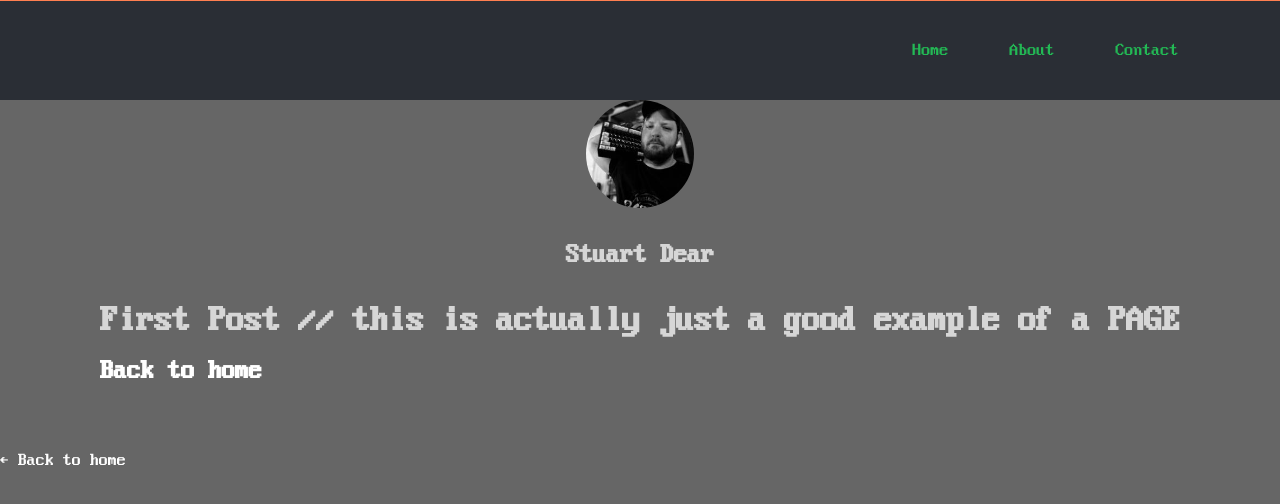
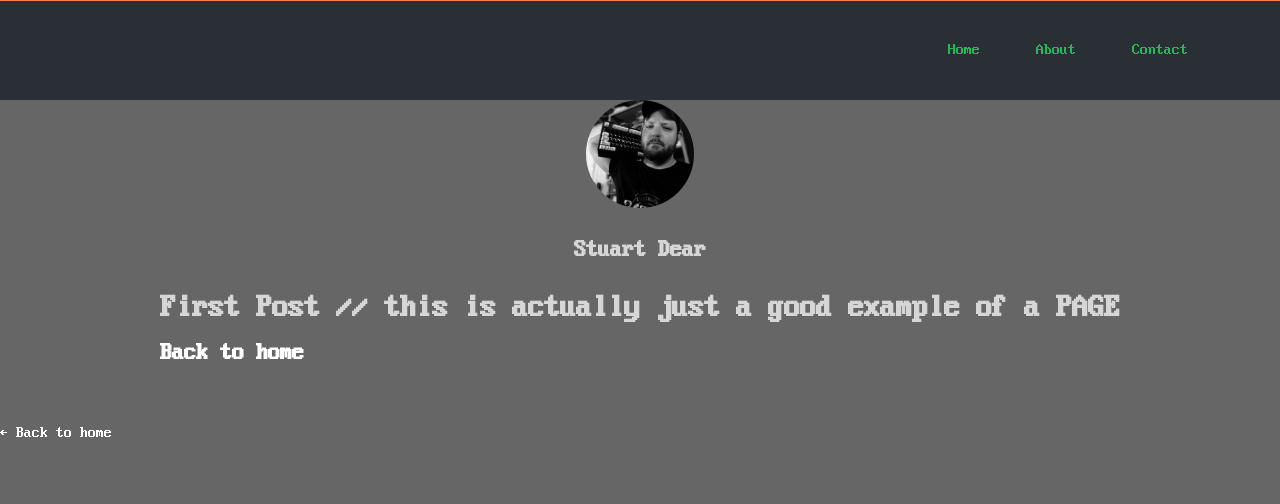
Before and after one commit to csdear/AM-FM_nextJS, a Next.js app: page /posts/first-post-deprecated in a window 1280 px wide. Shown: the top 504 px of the page. Built offline with nearby package versions, Linux system fonts and the light colour scheme.

Commit message:
found the font

```diff
--- a/styles/globals.scss
+++ b/styles/globals.scss
@@ -1,8 +1,8 @@
 @import './variables.scss';
 
 @font-face {
-  font-family: 'Web437_IBM_VGA_8x16';
-  src: url('../public/Web437_IBM_VGA_8x16.woff') format('woff');
+  font-family: 'ibm_vga8';
+  src: url('../public/ibm_vga8.woff2') format('woff2');
 }
 html,
 body {
@@ -11,10 +11,10 @@ body {
   // font-family: $RobotoCondensed; // NB_COMPTON
   // font-family: -apple-system, BlinkMacSystemFont, Segoe UI, Roboto, Oxygen, Ubuntu,
   //   Cantarell, Fira Sans, Droid Sans, Helvetica Neue, sans-serif;
-  font-family: 'Web437_IBM_VGA_8x16';
+  font-family: 'ibm_vga8';
 
   line-height: 1.6;
-  font-size: 18px;
+  font-size: 16px;
   width: 100%;
   color: $weakWhite; // the post's main font color
   // background-color: rgb(26, 26, 29);  // entire page background color
--- a/styles/utils.module.scss
+++ b/styles/utils.module.scss
@@ -18,7 +18,7 @@
 
 .heading2Xl {  // The big name "stuart Dear"
     // font-family: $PermanentMarker;
-    font-family: 'Web437_IBM_VGA_8x16';
+    font-family: 'ibm_vga8';
     color: $strongWhite;
     font-size: 3rem;
     line-height: 1.2;
@@ -59,7 +59,8 @@
     // justify-content: left;
     color: $green;
     // font-family: $RobotoCondensed;
-    font-family: 'Web437_IBM_VGA_8x16';
+    // font-family: 'Web437_IBM_VGA_8x16';
+    font-family: 'ibm_vga8';
   }
 
   .borderCircle {
```
Also changed, not shown: public/ibm_vga8.woff2 (added).
